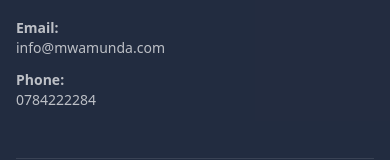
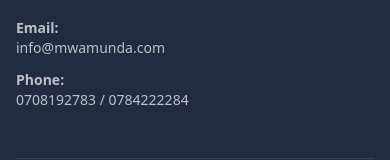
Before and after one commit to swairua/mwamunda, a React (Vite) app: page /contact in a window 390 px wide. Shown: the part 3690-3850 px from the top of the page. Built offline with nearby package versions, Linux system fonts and the light colour scheme.

Commit message:
Update footer phone number section
cgen-f962d27e1c9c43d9a9763b0ffc6a3261

```diff
--- a/client/pages/Contact.tsx
+++ b/client/pages/Contact.tsx
@@ -474,7 +474,7 @@ export default function Contact() {
               <p className="text-white/70 text-sm">
                 <strong>Phone:</strong>
                 <br />
-                0784222284
+                0708192783 / 0784222284
               </p>
             </div>
           </div>
```
